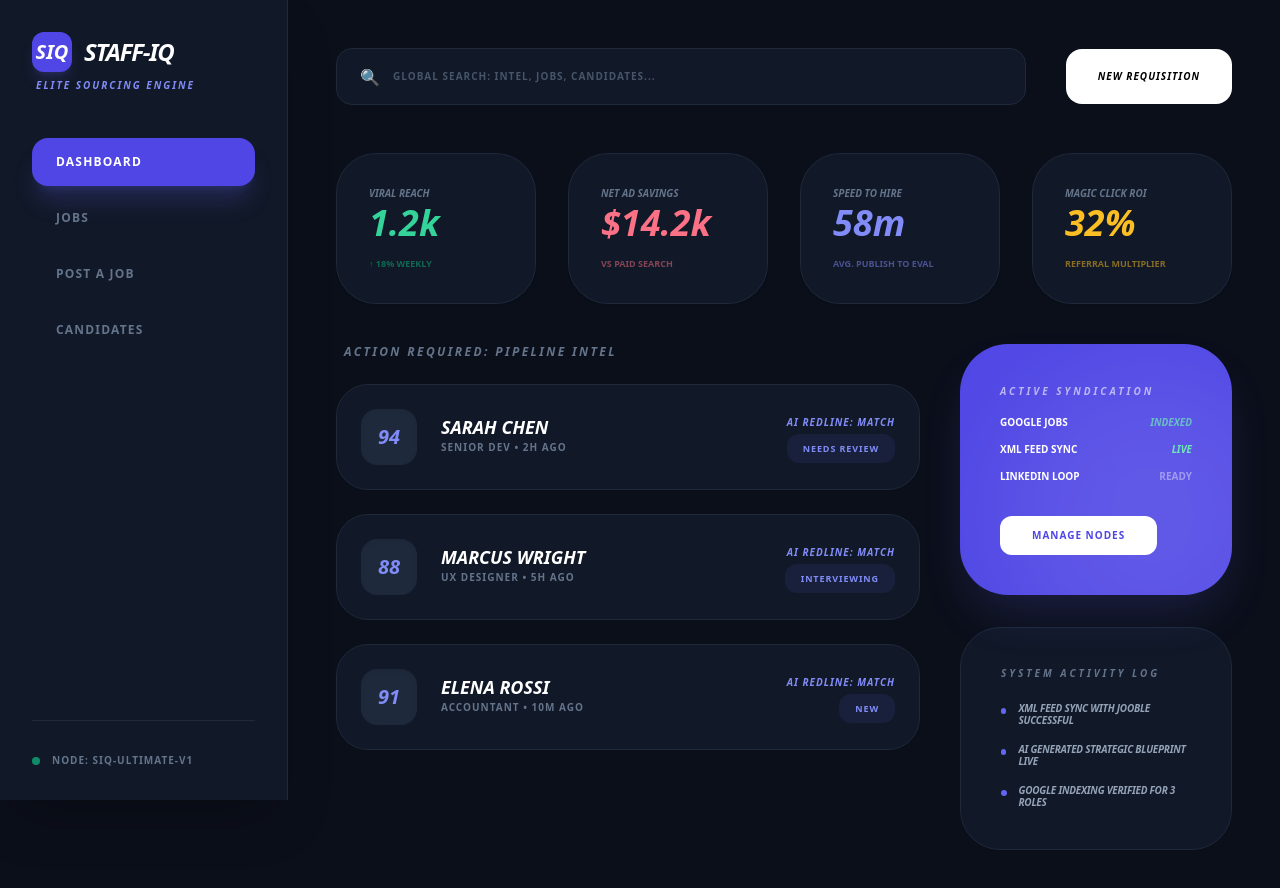
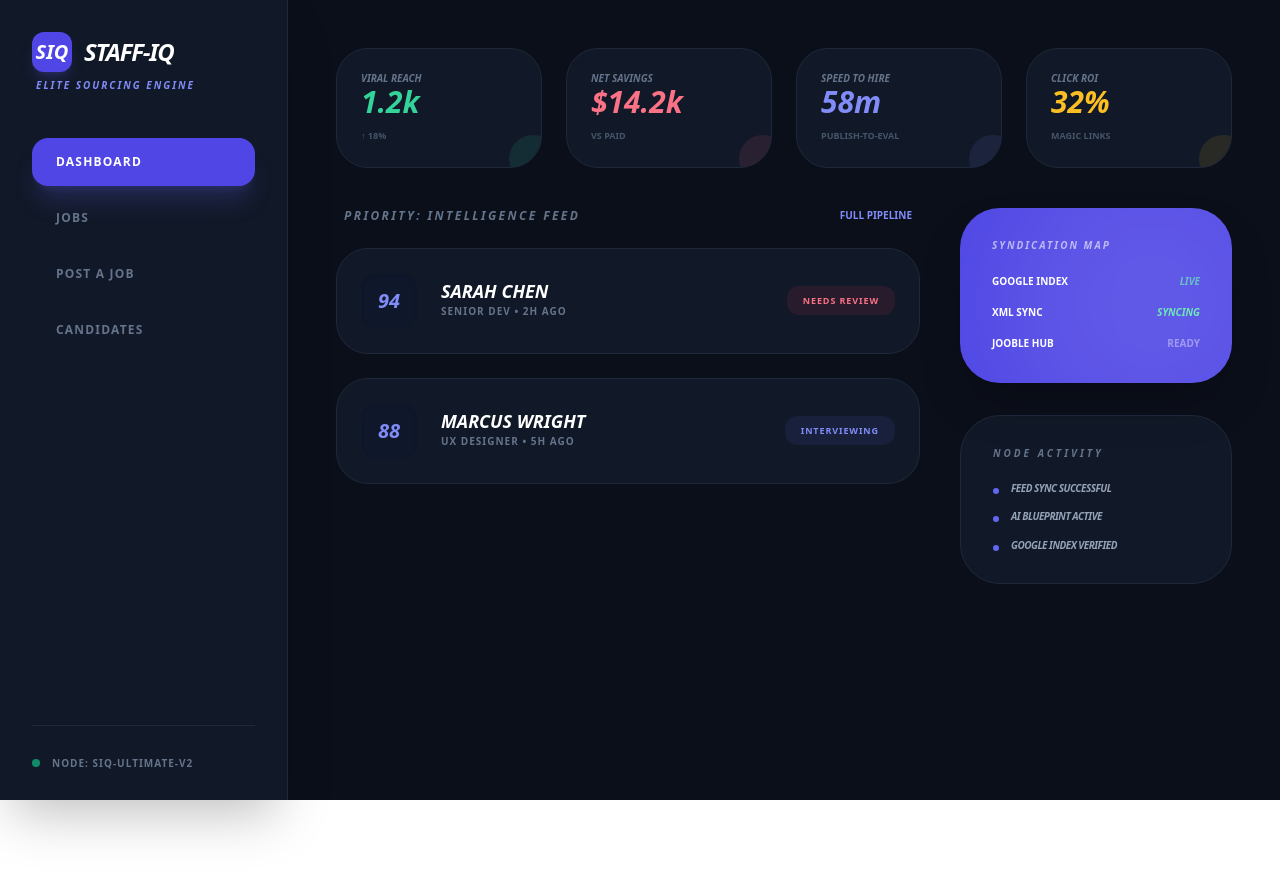
Before and after one commit to dansims2024-afk/staff-iq, a React (Vite) app: page / in a window 1280 px wide. Shown: the top 888 px of the page. After the commit the page ends 800 px from the top, so only its background shows below. Built offline with nearby package versions, Linux system fonts and the light colour scheme.

Commit message:
Update App.jsx

```diff
--- a/src/App.jsx
+++ b/src/App.jsx
@@ -1,149 +1,118 @@
 import React, { useState } from 'react';
 
-// --- STAFF-IQ COMMAND CENTER NODE ---
 export default function App() {
-  // --- 1. GLOBAL STATE (Permanent Dark Mode) ---
   const [activeTab, setActiveTab] = useState('Dashboard');
-  const [searchQuery, setSearchQuery] = useState("");
-  const [selectedCandidate, setSelectedCandidate] = useState(null);
-
-  // Recruitment Engine State
   const [title, setTitle] = useState("");
   const [description, setDescription] = useState("");
   const [isGenerating, setIsGenerating] = useState(false);
-  const [isPublished, setIsPublished] = useState(false);
 
-  // --- 2. ELITE DATA REPOSITORY ---
-  const [jobs, setJobs] = useState([
+  // Elite Mock Data
+  const jobs = [
     { id: 101, title: "SENIOR ACCOUNTANT", dept: "Finance", health: 85, applicants: 42, clicks: 156 },
-    { id: 102, title: "PRODUCT DESIGNER", dept: "Design", health: 45, applicants: 18, clicks: 89 },
-    { id: 103, title: "OFFICE MANAGER", dept: "Operations", health: 92, applicants: 5, clicks: 34 }
-  ]);
+    { id: 102, title: "PRODUCT DESIGNER", dept: "Design", health: 45, applicants: 18, clicks: 89 }
+  ];
 
   const candidates = [
-    { id: 1, name: "SARAH CHEN", role: "Senior Dev", score: "94%", status: "Needs Review", time: "2h ago", pipeline: "Screening" },
-    { id: 2, name: "MARCUS WRIGHT", role: "UX Designer", score: "88%", status: "Interviewing", time: "5h ago", pipeline: "Technical" },
-    { id: 3, name: "ELENA ROSSI", role: "Accountant", score: "91%", status: "New", time: "10m ago", pipeline: "Sourced" }
+    { id: 1, name: "SARAH CHEN", role: "Senior Dev", score: "94%", status: "NEEDS REVIEW", time: "2h ago" },
+    { id: 2, name: "MARCUS WRIGHT", role: "UX Designer", score: "88%", status: "INTERVIEWING", time: "5h ago" }
   ];
 
-  // --- 3. CORE LOGIC FUNCTIONS ---
   const generateStrategicAI = () => {
-    if (!title) return alert("System requires a Target Title.");
+    if (!title) return alert("System requires a Job Title.");
     setIsGenerating(true);
     setTimeout(() => {
-      setDescription(`MISSION: ${title.toUpperCase()}\n\nTHE IMPACT\nJoin Staff-IQ. As our ${title}, you will ensure our high-velocity environment remains organized and scalable.\n\n90-DAY SUCCESS METRICS\n• Optimization: Audit and improve at least 3 core workflows.\n• Execution: Maintain a 100% accuracy rate on mission-critical projects.`);
+      setDescription(`MISSION: ${title.toUpperCase()}\n\nTHE IMPACT\nJoin Staff-IQ... [Generated Content]`);
       setIsGenerating(false);
-    }, 1500);
+    }, 1200);
   };
 
   return (
     <div className="flex min-h-screen font-sans bg-[#0B0F1A] text-white selection:bg-indigo-500/30">
 
-      {/* PROFESSIONAL SIDEBAR */}
-      <nav className="w-72 p-8 fixed h-full flex flex-col shadow-2xl z-30 bg-[#111827] border-r border-slate-800">
+      {/* SIDEBAR */}
+      <nav className="w-72 p-8 fixed h-full flex flex-col bg-[#111827] border-r border-slate-800 shadow-2xl z-30">
         <div className="mb-12">
           <div className="flex items-center gap-3 mb-2">
              <div className="w-10 h-10 bg-indigo-600 rounded-xl flex items-center justify-center shadow-lg shadow-indigo-500/20">
                 <span className="font-black italic text-xl text-white">SIQ</span>
              </div>
-             <h1 className="text-2xl font-[900] italic uppercase tracking-tighter leading-none text-white">Staff-IQ</h1>
+             <h1 className="text-2xl font-[900] italic uppercase tracking-tighter text-white">Staff-IQ</h1>
           </div>
           <p className="text-[10px] font-black text-indigo-400 uppercase tracking-[0.2em] ml-1 leading-none italic">Elite Sourcing Engine</p>
         </div>
 
-        <div className="flex flex-col gap-2 flex-1">
+        <div className="flex flex-col gap-2">
           {['Dashboard', 'Jobs', 'Post a Job', 'Candidates'].map((tab) => (
-            <button key={tab} onClick={() => setActiveTab(tab)} className={`text-left p-4 px-6 rounded-2xl font-black uppercase text-xs tracking-widest transition-all flex justify-between items-center ${activeTab === tab ? 'bg-indigo-600 text-white shadow-xl shadow-indigo-500/20' : 'text-slate-500 hover:bg-slate-800'}`}>{tab}</button>
+            <button key={tab} onClick={() => setActiveTab(tab)} className={`text-left p-4 px-6 rounded-2xl font-black uppercase text-xs tracking-widest transition-all ${activeTab === tab ? 'bg-indigo-600 text-white shadow-xl shadow-indigo-500/20' : 'text-slate-500 hover:bg-slate-800'}`}>{tab}</button>
           ))}
         </div>
-
         <div className="mt-auto pt-8 border-t border-slate-800 flex items-center gap-3">
           <div className="w-2 h-2 bg-emerald-500 rounded-full animate-pulse"></div>
-          <span className="text-[10px] font-black text-slate-500 uppercase tracking-widest">Node: SIQ-ULTIMATE-V1</span>
+          <span className="text-[10px] font-black text-slate-500 uppercase tracking-widest leading-none">Node: SIQ-ULTIMATE-V2</span>
         </div>
       </nav>
 
-      {/* COMMAND CENTER */}
-      <main className="flex-1 ml-72 p-12 overflow-y-auto">
+      {/* MAIN CONTENT */}
+      <main className="flex-1 ml-72 p-12">
 
-        {/* GLOBAL SEARCH HEADER */}
-        <header className="mb-12 flex justify-between items-center gap-10">
-          <div className="flex-1 relative">
-            <span className="absolute left-6 top-1/2 -translate-y-1/2 text-slate-500">🔍</span>
-            <input type="text" placeholder="GLOBAL SEARCH: INTEL, JOBS, CANDIDATES..." className="w-full bg-[#111827] border border-slate-800 p-5 pl-14 rounded-2xl text-[10px] font-black tracking-widest uppercase outline-none focus:border-indigo-500 transition-all placeholder:text-slate-600 text-white" />
-          </div>
-          <button onClick={() => setActiveTab('Post a Job')} className="px-8 py-5 bg-white text-black font-[900] italic uppercase text-[10px] tracking-widest rounded-2xl hover:scale-105 transition-all">New Requisition</button>
-        </header>
-
-        {/* 1. DASHBOARD: THE LIVE COMMAND CENTER */}
+        {/* TOP METRIC STRIP */}
         {activeTab === 'Dashboard' && (
           <div className="space-y-10 animate-in fade-in duration-500">
-            {/* KPI Matrix */}
-            <div className="grid grid-cols-4 gap-8">
-              <div className="bg-[#111827] border border-slate-800 p-8 rounded-[40px] shadow-sm">
-                <p className="text-slate-500 text-[10px] font-black uppercase mb-1 italic">Viral Reach</p>
-                <p className="text-4xl font-[900] italic text-emerald-400 leading-none">1.2k</p>
-                <p className="text-[9px] font-black text-emerald-500/50 uppercase mt-4">↑ 18% Weekly</p>
-              </div>
-              <div className="bg-[#111827] border border-slate-800 p-8 rounded-[40px] shadow-sm">
-                <p className="text-slate-500 text-[10px] font-black uppercase mb-1 italic">Net Ad Savings</p>
-                <p className="text-4xl font-[900] italic text-rose-400 leading-none">$14.2k</p>
-                <p className="text-[9px] font-black text-rose-400/50 uppercase mt-4">vs Paid Search</p>
-              </div>
-              <div className="bg-[#111827] border border-slate-800 p-8 rounded-[40px] shadow-sm">
-                <p className="text-slate-500 text-[10px] font-black uppercase mb-1 italic">Speed to Hire</p>
-                <p className="text-4xl font-[900] italic text-indigo-400 leading-none">58m</p>
-                <p className="text-[9px] font-black text-indigo-400/50 uppercase mt-4">Avg. Publish to Eval</p>
-              </div>
-              <div className="bg-[#111827] border border-slate-800 p-8 rounded-[40px] shadow-sm">
-                <p className="text-slate-500 text-[10px] font-black uppercase mb-1 italic">Magic Click ROI</p>
-                <p className="text-4xl font-[900] italic text-amber-400 leading-none">32%</p>
-                <p className="text-[9px] font-black text-amber-400/50 uppercase mt-4">Referral Multiplier</p>
-              </div>
+            <div className="grid grid-cols-4 gap-6">
+              {[
+                { label: 'Viral Reach', val: '1.2k', sub: '↑ 18%', color: 'text-emerald-400' },
+                { label: 'Net Savings', val: '$14.2k', sub: 'vs Paid', color: 'text-rose-400' },
+                { label: 'Speed to Hire', val: '58m', sub: 'Publish-to-Eval', color: 'text-indigo-400' },
+                { label: 'Click ROI', val: '32%', sub: 'Magic Links', color: 'text-amber-400' }
+              ].map((s, i) => (
+                <div key={i} className="bg-[#111827] border border-slate-800 p-6 rounded-[32px] relative overflow-hidden">
+                  <p className="text-slate-500 text-[10px] font-black uppercase mb-1 italic leading-none">{s.label}</p>
+                  <p className={`text-3xl font-[900] italic ${s.color} leading-none`}>{s.val}</p>
+                  <p className="text-[9px] font-black text-slate-600 uppercase mt-3">{s.sub}</p>
+                  <div className={`absolute -right-4 -bottom-4 w-12 h-12 rounded-full opacity-10 ${s.color.replace('text', 'bg')}`}></div>
+                </div>
+              ))}
             </div>
 
-            {/* Sourcing Intel Grid */}
+            {/* MAIN COMMAND GRID */}
             <div className="grid grid-cols-12 gap-10">
-              {/* Left: Actionable Candidate Feed */}
+              {/* Intelligence Hub: Wider for focus */}
               <div className="col-span-8 space-y-6">
-                <h3 className="text-xs font-black uppercase tracking-[0.2em] text-slate-500 italic px-2">Action Required: Pipeline Intel</h3>
+                <div className="flex justify-between items-center px-2">
+                  <h3 className="text-xs font-black uppercase tracking-[0.2em] text-slate-500 italic">Priority: Intelligence Feed</h3>
+                  <button className="text-[10px] font-black uppercase text-indigo-400 hover:underline">Full Pipeline</button>
+                </div>
                 {candidates.map((c) => (
-                  <div key={c.id} className="bg-[#111827] border border-slate-800 p-6 rounded-[32px] flex items-center gap-6 group hover:bg-[#1C2533] transition-all cursor-pointer">
-                    <div className="w-14 h-14 bg-slate-800 rounded-2xl flex items-center justify-center text-xl font-[900] italic text-indigo-400 group-hover:scale-110 transition-all shadow-inner">{c.score.replace('%', '')}</div>
+                  <div key={c.id} className="bg-[#111827] border border-slate-800 p-6 rounded-[32px] flex items-center gap-6 group hover:border-indigo-500 transition-all cursor-pointer">
+                    <div className="w-14 h-14 bg-slate-900 rounded-2xl flex items-center justify-center text-xl font-[900] italic text-indigo-400 shadow-inner">{c.score.replace('%', '')}</div>
                     <div className="flex-1">
-                      <p className="font-black text-lg uppercase italic leading-none mb-1 group-hover:text-indigo-400 transition-colors">{c.name}</p>
+                      <p className="font-black text-lg uppercase italic leading-none mb-1 text-white group-hover:text-indigo-400 transition-colors">{c.name}</p>
                       <p className="text-[10px] font-bold text-slate-500 uppercase tracking-widest">{c.role} • {c.time}</p>
                     </div>
-                    <div className="text-right">
-                      <p className="text-[10px] font-black text-indigo-400 uppercase tracking-widest mb-1 italic">AI Redline: Match</p>
-                      <span className={`px-4 py-2 rounded-xl text-[9px] font-black uppercase tracking-widest ${c.status === 'NEEDS REVIEW' ? 'bg-rose-500/10 text-rose-400' : 'bg-indigo-500/10 text-indigo-400'}`}>{c.status}</span>
-                    </div>
+                    <span className={`px-4 py-2 rounded-xl text-[9px] font-black uppercase tracking-widest ${c.status === 'NEEDS REVIEW' ? 'bg-rose-500/10 text-rose-400' : 'bg-indigo-500/10 text-indigo-400'}`}>{c.status}</span>
                   </div>
                 ))}
               </div>
 
-              {/* Right: Syndication & Activity */}
+              {/* Distribution Column: Narrow for status */}
               <div className="col-span-4 space-y-8">
-                <div className="bg-indigo-600 rounded-[48px] p-10 text-white relative overflow-hidden shadow-2xl shadow-indigo-500/20">
-                   <div className="relative z-10">
-                    <h4 className="text-[10px] font-black uppercase tracking-[0.3em] mb-4 opacity-60 italic">Active Syndication</h4>
-                    <div className="space-y-3 mb-8">
-                      <div className="flex justify-between items-center text-[10px] font-black uppercase"><span>Google Jobs</span><span className="text-emerald-300 animate-pulse italic">Indexed</span></div>
-                      <div className="flex justify-between items-center text-[10px] font-black uppercase"><span>XML Feed Sync</span><span className="text-emerald-300 italic">Live</span></div>
-                      <div className="flex justify-between items-center text-[10px] font-black uppercase"><span>LinkedIn Loop</span><span className="opacity-40">Ready</span></div>
-                    </div>
-                    <button onClick={() => setActiveTab('Jobs')} className="bg-white text-indigo-600 px-8 py-3 rounded-xl font-[900] uppercase text-[10px] tracking-widest hover:scale-105 transition-all">Manage Nodes</button>
+                <div className="bg-indigo-600 rounded-[40px] p-8 text-white relative overflow-hidden shadow-2xl">
+                   <h4 className="text-[10px] font-black uppercase tracking-[0.2em] opacity-60 mb-6 italic leading-none">Syndication Map</h4>
+                   <div className="space-y-4 text-[10px] font-black uppercase relative z-10">
+                      <div className="flex justify-between items-center"><span>Google Index</span><span className="text-emerald-300 italic animate-pulse">Live</span></div>
+                      <div className="flex justify-between items-center"><span>XML Sync</span><span className="text-emerald-300 italic">Syncing</span></div>
+                      <div className="flex justify-between items-center"><span>Jooble Hub</span><span className="opacity-40">Ready</span></div>
                    </div>
                    <div className="absolute -right-20 -bottom-20 w-80 h-80 bg-white/10 rounded-full blur-3xl"></div>
                 </div>
 
-                <div className="bg-[#111827] border border-slate-800 rounded-[40px] p-10">
-                   <h4 className="text-[10px] font-black uppercase tracking-[0.3em] text-slate-500 mb-6 italic leading-none">System Activity Log</h4>
+                <div className="bg-[#111827] border border-slate-800 rounded-[40px] p-8">
+                   <h4 className="text-[10px] font-black uppercase tracking-[0.3em] text-slate-500 mb-6 italic leading-none">Node Activity</h4>
                    <div className="space-y-4">
-                      {['XML Feed Sync with Jooble Successful', 'AI Generated Strategic Blueprint Live', 'Google Indexing Verified for 3 Roles'].map((log, i) => (
+                      {['Feed Sync Successful', 'AI Blueprint Active', 'Google Index Verified'].map((log, i) => (
                         <div key={i} className="flex items-start gap-3">
                           <div className="w-1.5 h-1.5 bg-indigo-500 rounded-full mt-1.5"></div>
-                          <p className="text-[10px] font-bold text-slate-400 leading-tight tracking-tight italic uppercase">{log}</p>
+                          <p className="text-[10px] font-bold text-slate-400 uppercase tracking-tighter leading-tight italic">{log}</p>
                         </div>
                       ))}
                    </div>
@@ -153,24 +122,16 @@ export default function App() {
           </div>
         )}
 
-        {/* 2. POST A JOB: STRATEGIC ARCHITECT */}
+        {/* POST A JOB */}
         {activeTab === 'Post a Job' && (
           <div className="max-w-4xl space-y-8 animate-in slide-in-from-bottom-4">
-            <div className="bg-[#111827] p-12 rounded-[48px] border border-slate-800 shadow-2xl">
-              <input value={title} onChange={(e) => setTitle(e.target.value)} className="w-full bg-slate-800/50 p-8 rounded-[32px] border-none font-[900] italic text-4xl uppercase mb-8 outline-none focus:ring-2 focus:ring-indigo-500 transition-all text-white" placeholder="TARGET ROLE TITLE..." />
-              <button onClick={generateStrategicAI} disabled={isGenerating} className="mb-10 bg-indigo-600 text-white px-10 py-4 rounded-full font-[900] italic text-xs uppercase tracking-widest hover:bg-indigo-700 shadow-xl shadow-indigo-500/20">
-                {isGenerating ? "Analyzing Talent Markets..." : "✨ Generate Strategic JD"}
-              </button>
-              <div className="w-full min-h-[500px] p-12 bg-slate-900/50 rounded-[40px] shadow-inner overflow-y-auto">
-                {description ? (
-                  <div className="max-w-none">
-                    {description.split('\n').map((line, i) => (
-                      <p key={i} className={`text-sm mb-3 ${line.startsWith('MISSION:') ? 'text-3xl font-[900] italic text-indigo-400 mb-10 leading-none' : 'font-bold text-slate-500 leading-relaxed'}`}>{line}</p>
-                    ))}
-                  </div>
-                ) : <div className="h-full flex flex-col items-center justify-center py-20 opacity-20"><span className="text-6xl italic font-black">SIQ</span></div>}
-              </div>
-            </div>
+             <div className="bg-[#111827] p-12 rounded-[48px] border border-slate-800 shadow-2xl">
+                <input value={title} onChange={(e) => setTitle(e.target.value)} className="w-full bg-slate-800/50 p-8 rounded-[32px] border-none font-[900] italic text-4xl uppercase mb-8 outline-none focus:ring-2 focus:ring-indigo-500 text-white" placeholder="TARGET ROLE TITLE..." />
+                <button onClick={generateStrategicAI} disabled={isGenerating} className="mb-10 bg-indigo-600 text-white px-10 py-4 rounded-full font-[900] italic text-xs uppercase tracking-widest hover:bg-indigo-700 shadow-xl shadow-indigo-500/20">{isGenerating ? "Architecting..." : "✨ Generate Strategic JD"}</button>
+                <div className="w-full min-h-[500px] p-12 bg-slate-900/50 rounded-[40px] shadow-inner overflow-y-auto">
+                   {description ? <p className="text-sm font-bold text-slate-400 leading-relaxed whitespace-pre-wrap">{description}</p> : <div className="h-full flex items-center justify-center opacity-20"><span className="text-6xl italic font-black">SIQ</span></div>}
+                </div>
+             </div>
           </div>
         )}
       </main>
```
